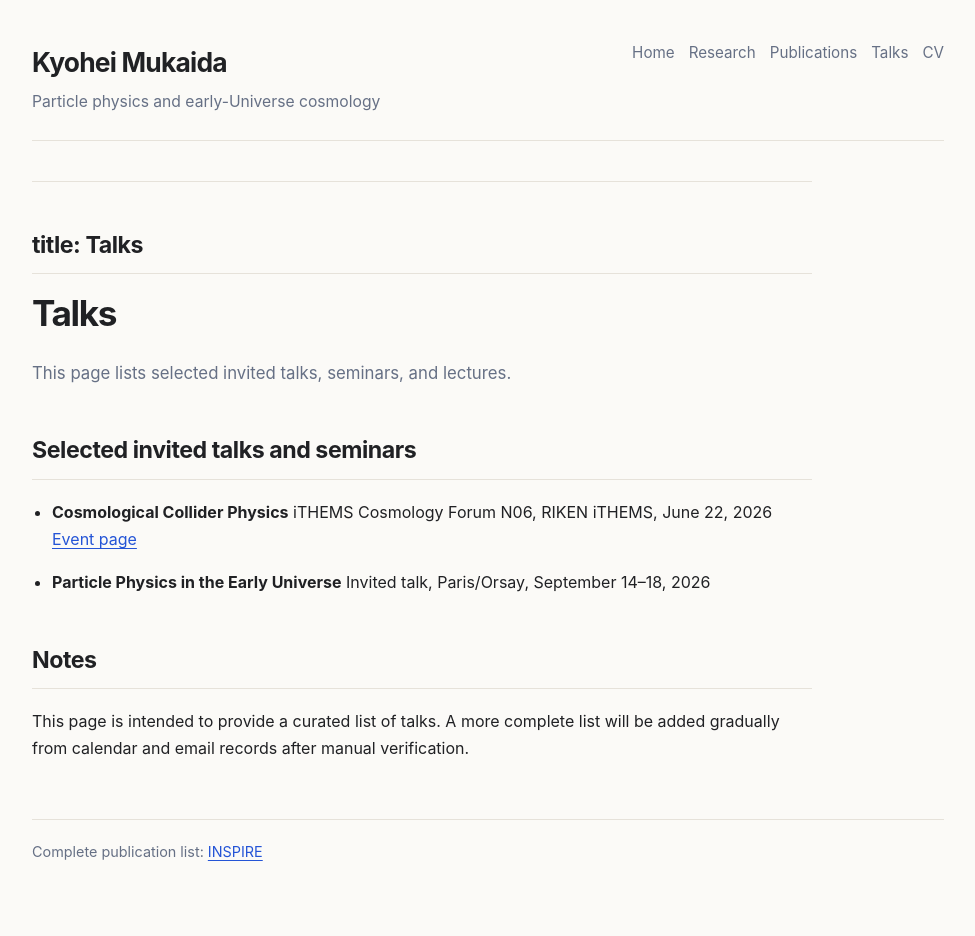
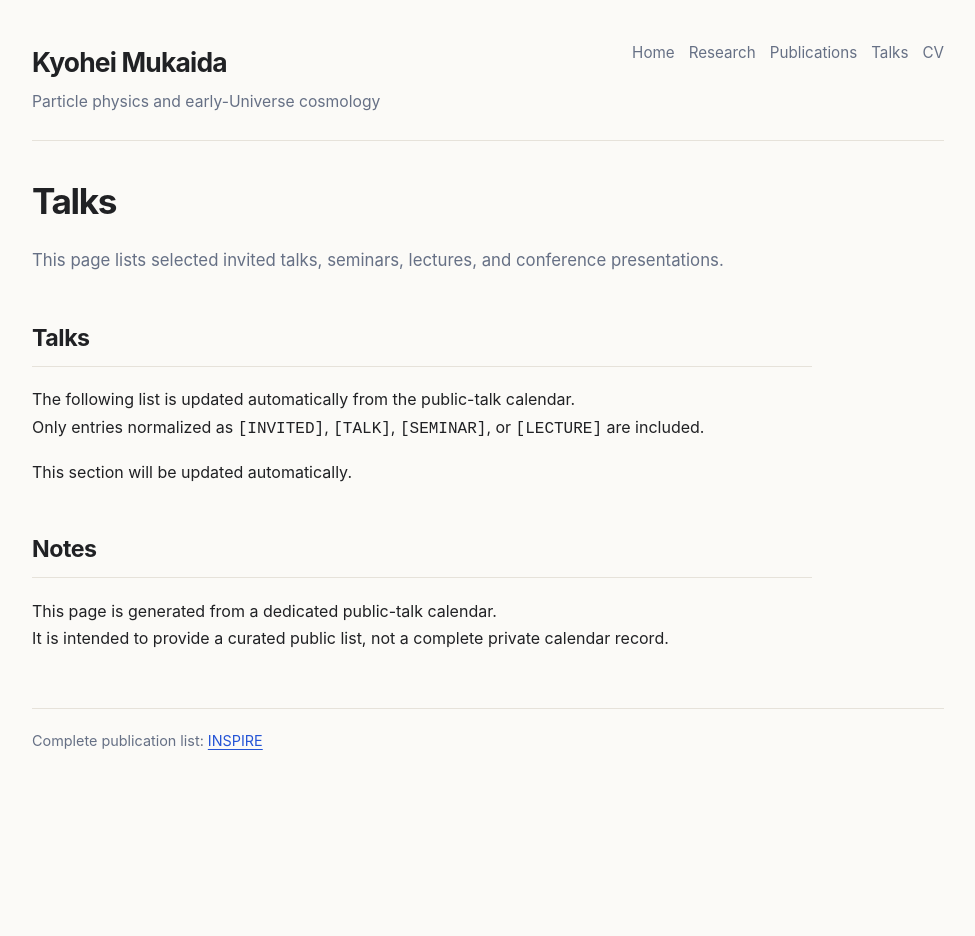
Before and after one commit to kyoheimukaida/kyoheimukaida.github.io, a Jekyll site: the page built from talks.md, in a window 1280 px wide. Shown: the whole page, without its empty margins (152-1127 px from the left). Built offline with Jekyll 4.4.1, drawn with Linux system fonts in a browser that asks for light colours; after the commit the page ends 900 px from its top, so only the background shows below that.

Commit message:
Update talks.md

```diff
--- a/talks.md
+++ b/talks.md
@@ -1,26 +1,22 @@
 ---
 layout: default
-title: Talk
+title: Talks
 ---
-
----
-
-## title: Talks
 
 # Talks
 
-This page lists selected invited talks, seminars, and lectures.
+This page lists selected invited talks, seminars, lectures, and conference presentations.
 
-## Selected invited talks and seminars
+## Talks
 
-* **Cosmological Collider Physics**
-  iTHEMS Cosmology Forum N06, RIKEN iTHEMS, June 22, 2026
-  [Event page](https://ithems.riken.jp/ja/events/ithems-cosmology-forum-n06-cosmological-collider-physics)
+The following list is updated automatically from the public-talk calendar.
+Only entries normalized as `[INVITED]`, `[TALK]`, `[SEMINAR]`, or `[LECTURE]` are included.
 
-* **Particle Physics in the Early Universe**
-  Invited talk, Paris/Orsay, September 14--18, 2026
+<!-- talks-auto:start -->
+This section will be updated automatically.
+<!-- talks-auto:end -->
 
 ## Notes
 
-This page is intended to provide a curated list of talks.
-A more complete list will be added gradually from calendar and email records after manual verification.
+This page is generated from a dedicated public-talk calendar.
+It is intended to provide a curated public list, not a complete private calendar record.
```
